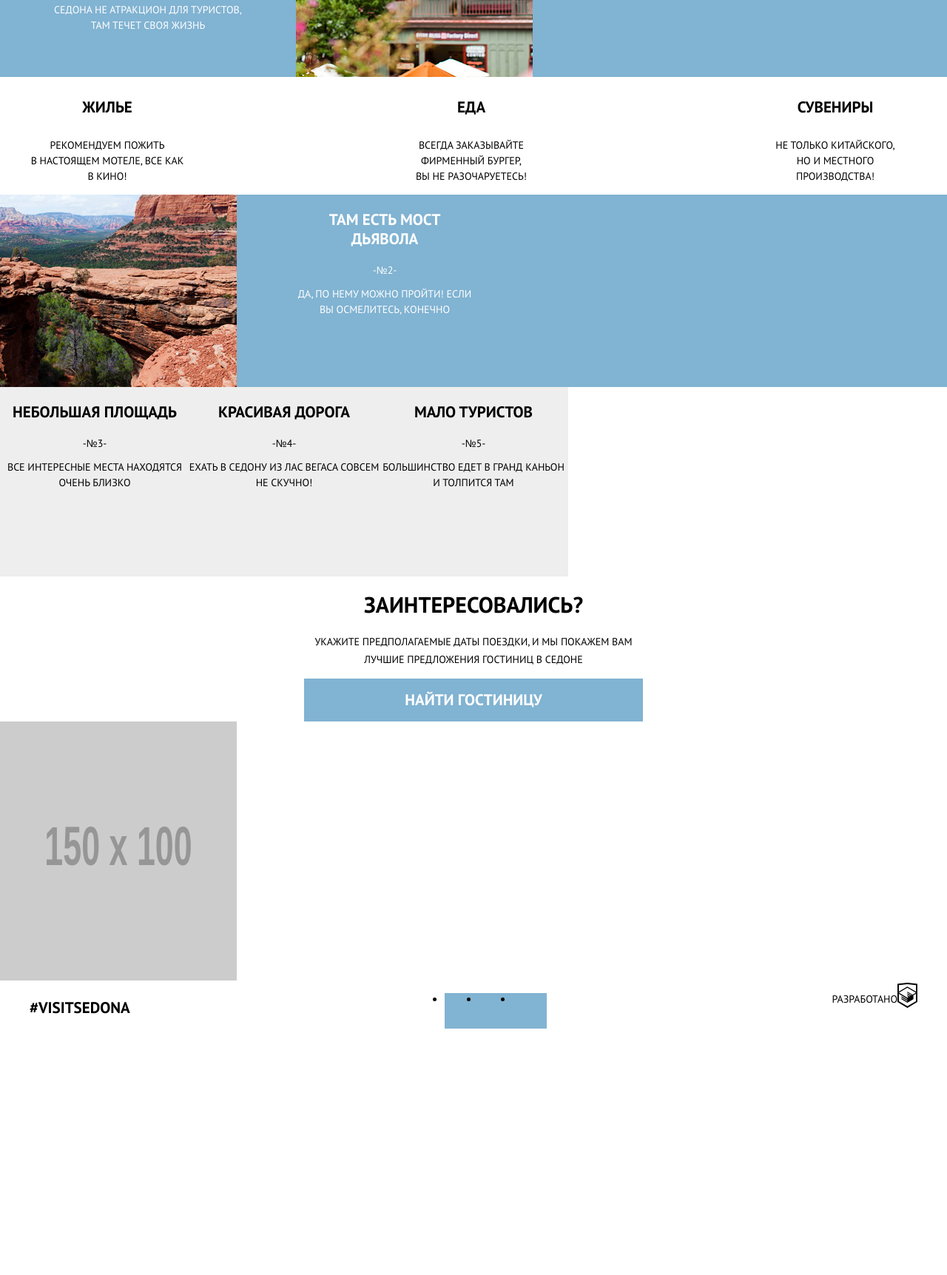
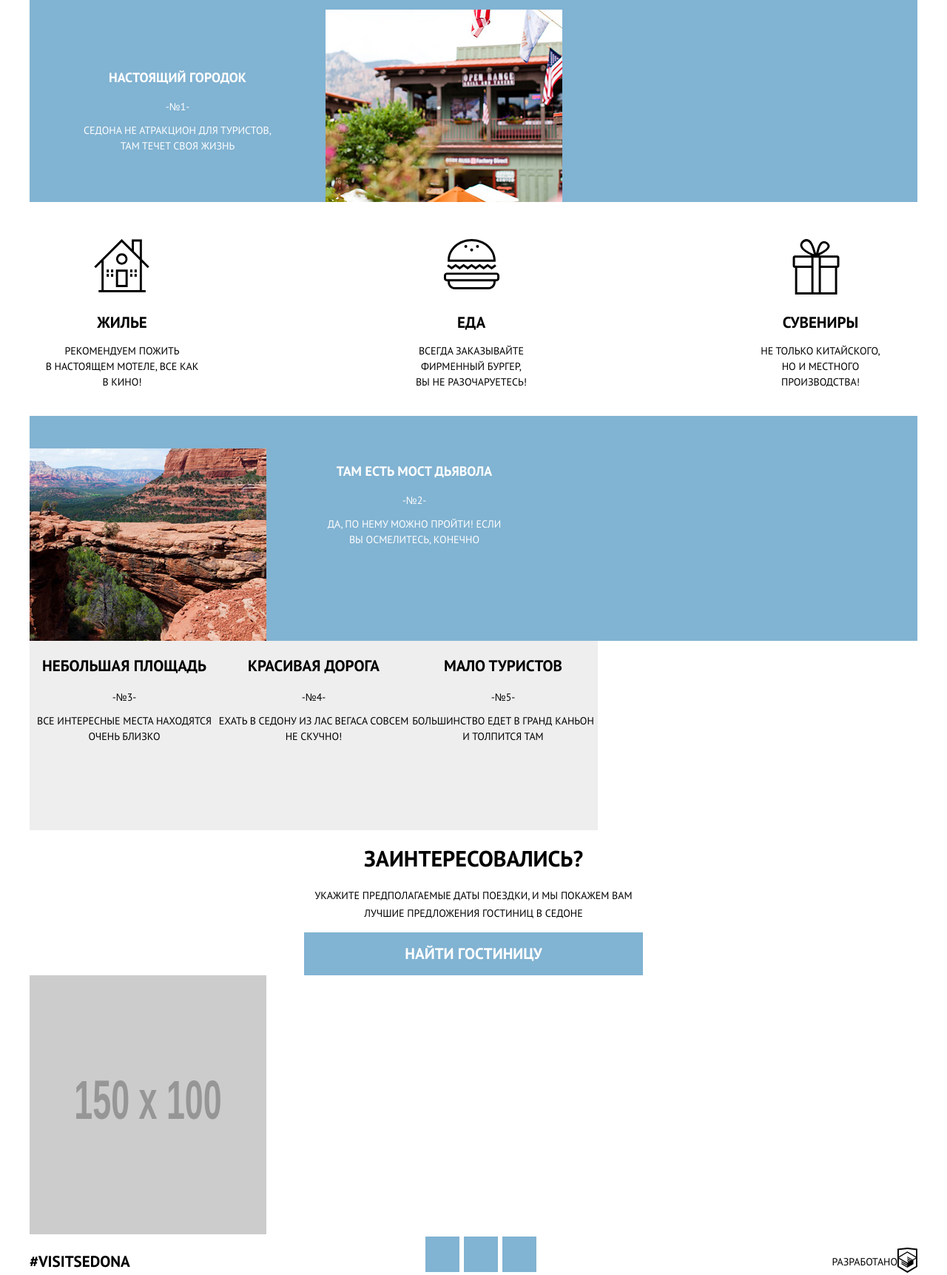
Before and after one commit to k-solovev/509305-sedona-17, a website: page source/index.html in a window 1280 px wide. Shown: the part 735-2458 px from the top of the page at 74% size. Before the commit the page ends 2139 px from the top, so only its background shows below. Drawn offline with nearby package versions, Linux system fonts and the light colour scheme; files that its build step writes are made by us from their sources; placeholder pictures from the web are drawn by us.

Commit message:
сделал fix главной страницы на всех экранах, добавил иконки sublist

```diff
--- a/source/index.html
+++ b/source/index.html
@@ -90,21 +90,21 @@
               alt="Фото города"
             />
             <ul class="advantages-sublist">
-              <li class="advantages-sublist__item">
+              <li class="advantages-sublist__item advantages-sublist__item--housing">
                 <h4 class="advantages-sublist__title">Жилье</h4>
                 <p class="advantages-sublist__text">
                   Рекомендуем пожить в&nbsp;настоящем мотеле, все как
                   в&nbsp;кино!
                 </p>
               </li>
-              <li class="advantages-sublist__item">
+              <li class="advantages-sublist__item advantages-sublist__item--food">
                 <h4 class="advantages-sublist__title">Еда</h4>
                 <p class="advantages-sublist__text">
                   Всегда заказывайте фирменный бургер,
                   вы&nbsp;не&nbsp;разочаруетесь!
                 </p>
               </li>
-              <li class="advantages-sublist__item">
+              <li class="advantages-sublist__item advantages-sublist__item--gifts">
                 <h4 class="advantages-sublist__title">Сувениры</h4>
                 <p class="advantages-sublist__text">
                   Не&nbsp;только китайского, но&nbsp;и&nbsp;местного
@@ -176,7 +176,7 @@
       </section>
     </main>
 
-    <footer class="page-footer container">
+    <footer class="page-footer">
       <p class="page-footer__text">#visitsedona</p>
       <ul class="page-footer__social social">
         <li class="social__item">
--- a/source/sass/blocks/advantages.scss
+++ b/source/sass/blocks/advantages.scss
@@ -53,6 +53,7 @@
 
   &--main {
     background-color: $main-color;
+    padding-top: 44px;
 
     @media (min-width: $tablet-width) {
       display: flex;
@@ -63,8 +64,14 @@
   }
 
   &--main .advantages-list__title {
-    font-size: 21px;
+    color: white;
+    font-size: 18px;
     line-height: 26px;
+  }
+
+  &--main .advantages-list__number,
+  &--main .advantages-list__text {
+    color: white;
   }
 
   &--main:first-child .advantages-list__title {
@@ -90,6 +97,7 @@
 }
 
 .advantages-sublist {
+  @include list;
   background-color: white;
 
   @media (min-width: $tablet-width) {
@@ -100,13 +108,59 @@
 }
 
 .advantages-sublist__item {
+  padding-top: 35px;
+  padding-left: 70px;
+
+  &--housing {
+    background-image: url("../img/icon-house.svg");
+    background-repeat: no-repeat;
+    background-size: 37px 36px;
+    background-position: 20px 27px;
+
+    @media (min-width: $tablet-width) {
+      background-size: 75px 72px;
+      background-position: 87px 50px;
+    }
+  }
+
+  &--gifts {
+    background-image: url("../img/icon-gift.svg");
+    background-repeat: no-repeat;
+    background-size: 32px 38px;
+    background-position: 20px 27px;
+
+    @media (min-width: $tablet-width) {
+      background-size: 64px 75px;
+      background-position: 87px 50px;
+    }
+  }
+
+  &--food {
+    background-image: url("../img/icon-burger.svg");
+    background-repeat: no-repeat;
+    background-size: 40px 35px;
+    background-position: 20px 27px;
+
+    @media (min-width: $tablet-width) {
+      background-size: 77px 68px;
+      background-position: 87px 50px;
+    }
+  }
+
+  &:last-child {
+    padding-bottom: 35px;
+  }
+
   @media (min-width: $tablet-width) {
+    padding-top: 150px;
+    padding-left: 20px;
     width: 256px;
   }
 }
 
 .advantages-sublist__title,
 .advantages-sublist__text {
+  margin: 0;
   font-size: 18px;
   line-height: 26px;
   text-align: left;
@@ -118,6 +172,10 @@
     font-size: 21px;
     line-height: 26px;
   }
+}
+
+.advantages-sublist__title {
+  margin-bottom: 15px;
 }
 
 .advantages-sublist__text {
@@ -154,3 +212,11 @@
     transform: translate(-50%, 0);
   }
 }
+
+.advantages-list__img {
+  display: block;
+  background-color: $main-color;
+  background-repeat: no-repeat;
+  background-size: auto 100%;
+  background-position: center;
+}
--- a/source/sass/blocks/intro.scss
+++ b/source/sass/blocks/intro.scss
@@ -2,7 +2,13 @@
   min-height: 389px;
   background-color: $main-color;
   background-image: url("../img/bg-back-mobile@1x.jpg");
+  background-repeat: no-repeat;
   position: relative;
+
+  @media (min-width: $tablet-width) {
+    min-height: 518px;
+    background-image: url("../img/bg-back-tablet@1x.jpg");
+  }
 
   &::after {
     content: "";
@@ -17,7 +23,7 @@
     background-image: url("../img/bg-intro-triangle-mobile.svg");
 
     @media (min-width: $tablet-width) {
-      bottom: 23px;
+      bottom: -8px;
       width: 768px;
       height: 65px;
       background-image: url("../img/bg-intro-triangle-tablet.svg");
@@ -33,6 +39,7 @@
 
 .intro__slogan {
   position: absolute;
+  top: 85px;
   right: 0;
   left: 0;
   margin-left: auto;
--- a/source/sass/blocks/main-nav.scss
+++ b/source/sass/blocks/main-nav.scss
@@ -11,6 +11,10 @@
 
   &--closed .site-list {
     display: none;
+
+    @media (min-width: $tablet-width) {
+      display: flex;
+    }
   }
 
   &--opened .site-list {
@@ -35,4 +39,8 @@
   position: absolute;
   top: 20px;
   right: 20px;
+
+  @media (min-width: $tablet-width) {
+    display: none;
+  }
 }
--- a/source/sass/blocks/page-footer.scss
+++ b/source/sass/blocks/page-footer.scss
@@ -1,9 +1,17 @@
 .page-footer {
+  width: 320px;
+  margin-left: auto;
+  margin-right: auto;
   display: flex;
   flex-wrap: wrap;
 
   @media (min-width: $tablet-width) {
+    width: 768px;
     flex-wrap: nowrap;
+  }
+
+  @media (min-width: $desktop-width) {
+    width: 1200px;
   }
 }
 
@@ -22,6 +30,8 @@
 .page-footer__developer {
   margin-left: auto;
   margin-right: auto;
+  display: flex;
+  align-items: center;
 
   @media (min-width: $tablet-width) {
     width: auto;
--- a/source/sass/blocks/page-header.scss
+++ b/source/sass/blocks/page-header.scss
@@ -4,6 +4,15 @@
   margin-right: auto;
   padding-bottom: 56px;
   position: relative;
+
+  @media (min-width: $tablet-width) {
+    width: 768px;
+    padding-bottom: 0;
+  }
+
+  @media (min-width: $desktop-width) {
+    width: 1200px;
+  }
 }
 
 .page-header__link {
--- /dev/null
+++ b/source/sass/blocks/page-main.scss
@@ -0,0 +1,13 @@
+.page-main {
+  width: 320px;
+  margin-left: auto;
+  margin-right: auto;
+
+  @media (min-width: $tablet-width) {
+    width: 768px;
+  }
+
+  @media (min-width: $desktop-width) {
+    width: 1200px;
+  }
+}
--- a/source/sass/blocks/site-list.scss
+++ b/source/sass/blocks/site-list.scss
@@ -31,5 +31,6 @@
     color: black;
     font-size: 14px;
     line-height: 26px;
+    border: none;
   }
 }
--- a/source/sass/blocks/social.scss
+++ b/source/sass/blocks/social.scss
@@ -1,4 +1,5 @@
 .social {
+  @include list;
   display: flex;
   width: 100%;
 }
@@ -6,6 +7,7 @@
 .social__item {
   width: 46px;
   height: 48px;
+  margin-right: 6px;
   background-color: $main-color;
 
   &:first-child {
--- a/source/sass/style.scss
+++ b/source/sass/style.scss
@@ -6,6 +6,7 @@
 @import "blocks/page-header.scss";
 @import "blocks/main-nav.scss";
 @import "blocks/site-list.scss";
+@import "blocks/page-main.scss";
 @import "blocks/intro.scss";
 @import "blocks/advantages.scss";
 @import "blocks/booking.scss";
```
Also changed, not shown: source/photo.html (+1 -1 lines).
